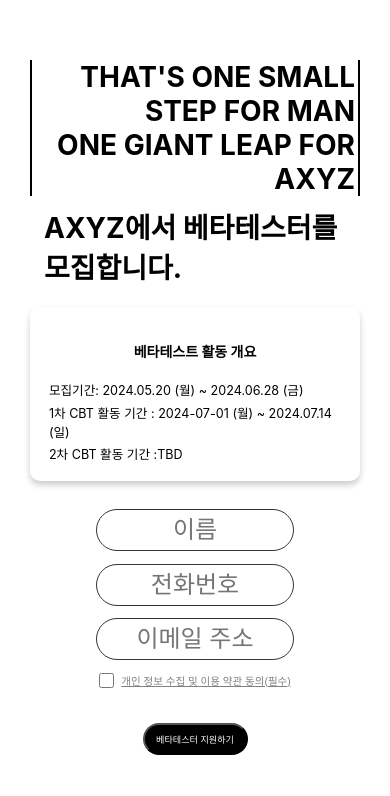
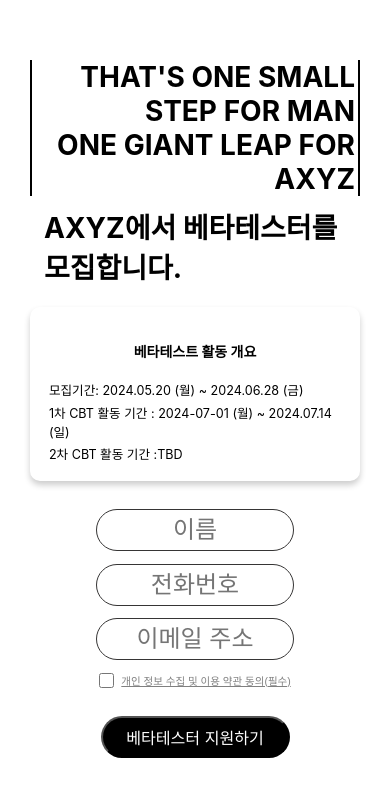
Before and after one commit to Compono-Team/I-frontend-v2, a React (Vite) app: page /betatest in a window 390 px wide. Shown: the top 796 px of the page. Built offline with nearby package versions, Linux system fonts and the light colour scheme; no server answers.

Commit message:
Style :베타테스트 버튼 스타일 수정

```diff
--- a/src/pages/Betatest/Betatest.module.scss
+++ b/src/pages/Betatest/Betatest.module.scss
@@ -115,7 +115,7 @@
 
 
 .container {
-  width: 100vw;
+  width: 100%;
   height: auto;
   // padding: calc(20px + (100 - 20) * ((100vw - 1024px) / (1920 - 1024))) calc(20px + (230 - 20) * ((100vw - 1024px) / (1920 - 1024)));
 
@@ -166,7 +166,6 @@
 
       .betaActiveWrapper {
         width:100%;
-
 
         .header {
         font-weight: 700;
@@ -263,7 +262,7 @@
     }
     .error {
       border-color: red;
-      font-size: 1.2rem;
+      font-size: 24px;
     }
     .checkoxWrapper {
       display: flex;
@@ -288,6 +287,7 @@
       }
     }
   }
+
   .buttonWrapper {
     width: 100%;
     display: flex;
@@ -351,16 +351,14 @@
         }
       }
     }
-     .descWrapper{
-
+    .descWrapper{
         height: 160px;
         margin-bottom: 6rem;
+      }
 
-      }
     .descContainer {
       height: auto;
       display: block;
-
     }
 
     .betaActiveWrapper {
@@ -369,22 +367,18 @@
       padding: 30px  2.7rem 18px 2.7rem;
       box-shadow: 0 4px 6px rgba(0, 0, 0, 0.2);
       border-radius: 10px;
-
       display: flex;
       flex-direction: column;
-
       align-items: center;
       gap:10px;
+
       .header{
-       max-width: 330px;
-       min-width: auto;
+        max-width: 330px;
+        min-width: auto;
         font-size: 3rem;
-
         span{
-
           font-size: 2rem !important;
         }
-
       }
       .contentsWrapper{
         max-width: 330px;
@@ -393,23 +387,16 @@
           font-size: 1.8rem !important;
         }
       }
-
-
       .activeWrapper{
         display: flex;
         justify-content: center;
         align-items: center;
-
-
       }
     }
-
     .registerFormContainer {
       margin-bottom: 5rem;
       .header {
         display: none;
-
-
       }
       .input {
         width: 60%;
@@ -422,5 +409,15 @@
     display: none;
   }
 
+  .buttonWrapper{
+    height: 4rem !important;
+
+    .button{
+      width:27rem !important;
+      font-size: 2.3rem !important;
+
+    }
+  }
+
 
 }
```
